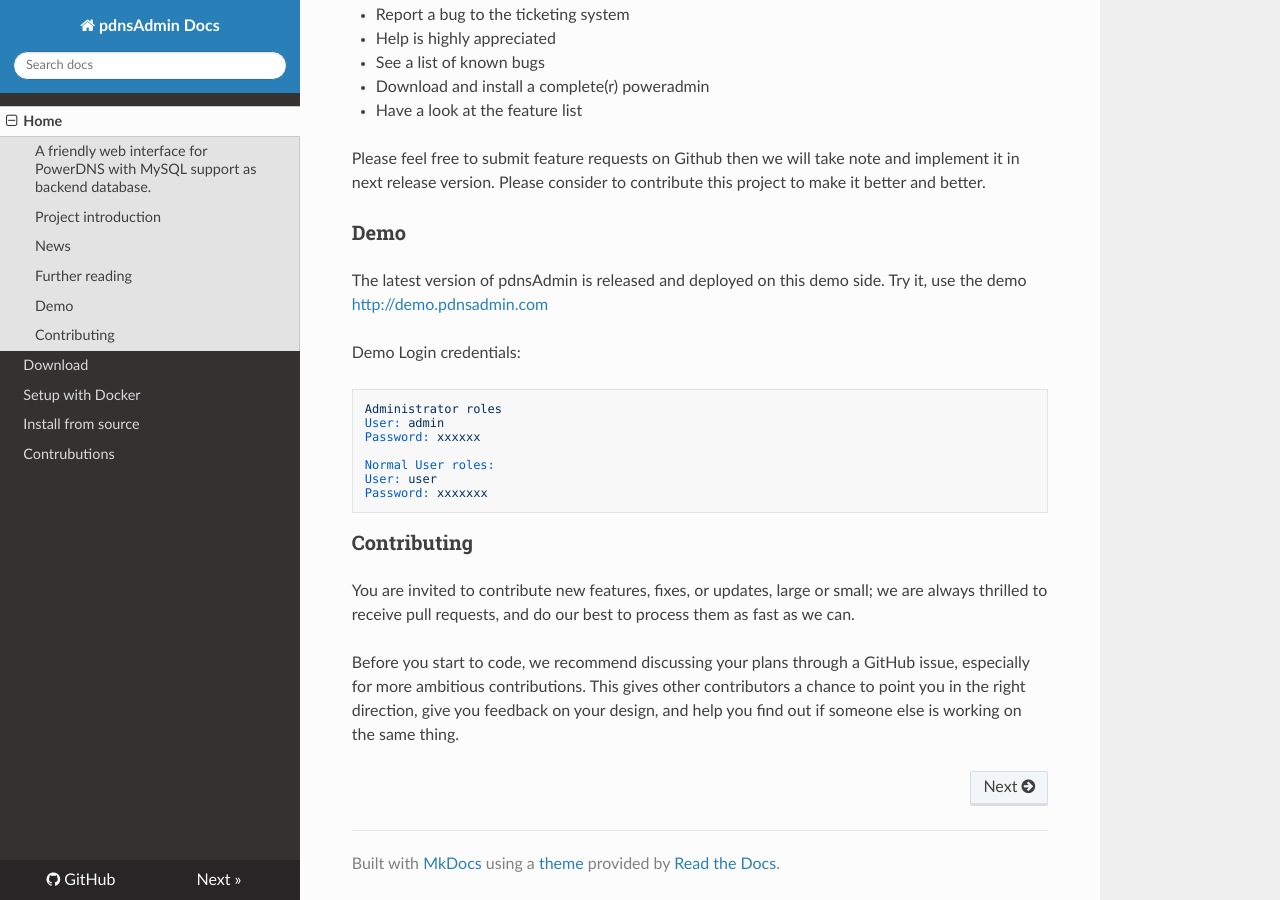
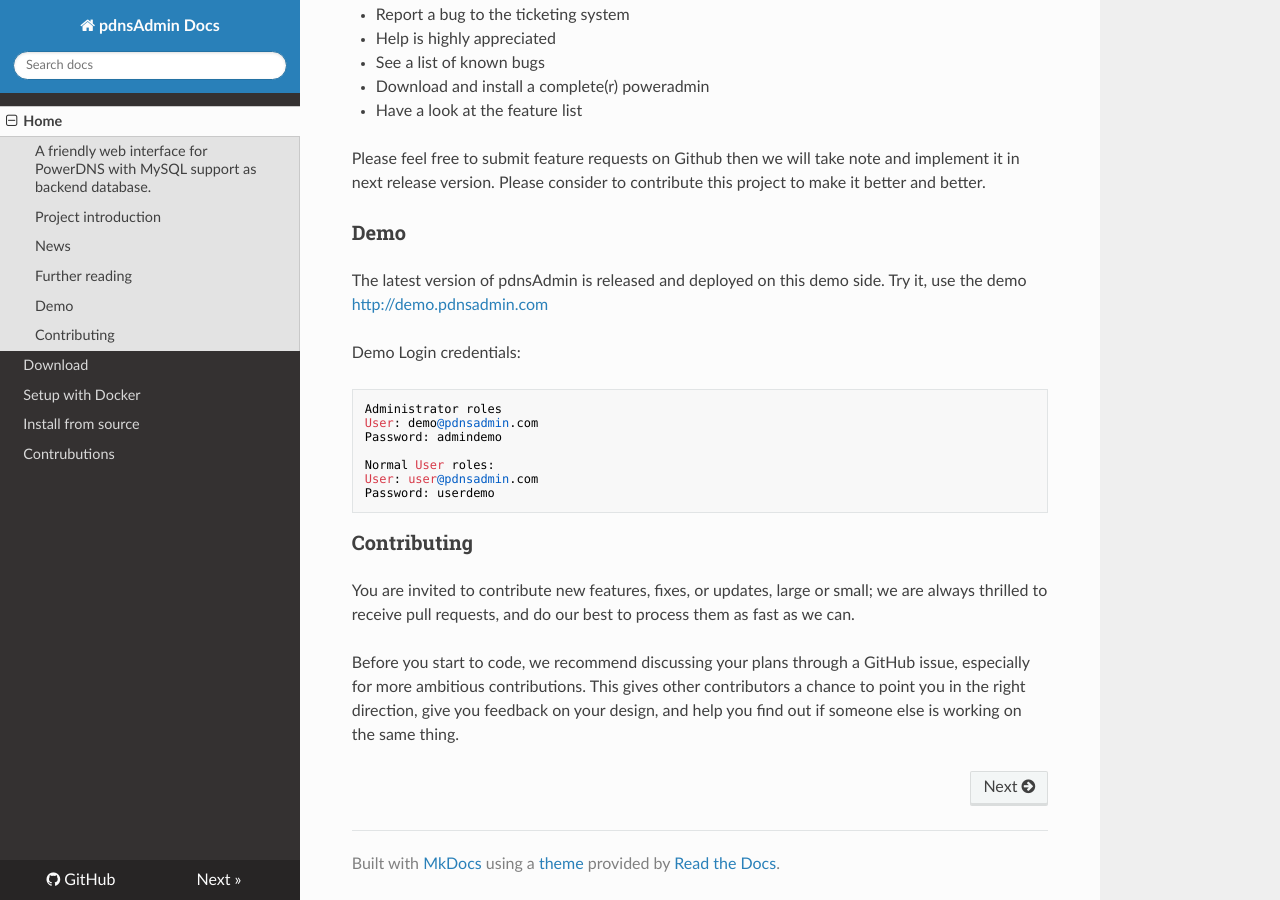
Before and after one commit to pdnsadmin/pdnsadmin-docs, an MkDocs documentation site: the page built from docs/index.md, in a window 1280 px wide and 900 px high, scrolled down 696 px. Built offline with MkDocs 1.6.1, drawn with Linux system fonts in a browser that asks for light colours; nearby versions of some CDN libraries; old or Windows-style settings are respelled for this version of MkDocs.

Commit message:
Update demo credential for both user roles admin and user

```diff
--- a/docs/index.md
+++ b/docs/index.md
@@ -37,12 +37,12 @@
 Demo Login credentials:
 
     Administrator roles
-    User: admin
-    Password: xxxxxx
+    User: demo@pdnsadmin.com
+    Password: admindemo
 
     Normal User roles:
-    User: user
-    Password: xxxxxxx
+    User: user@pdnsadmin.com
+    Password: userdemo
 
 
 ### Contributing
```
